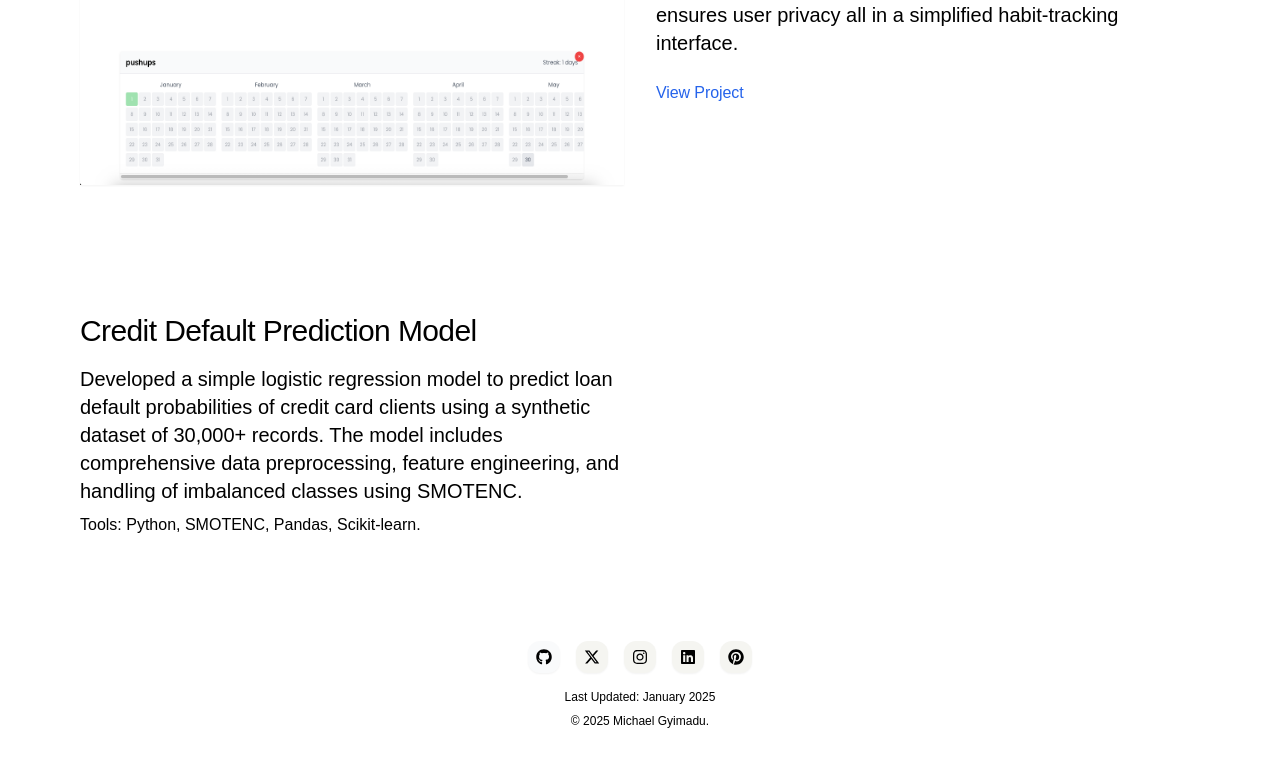
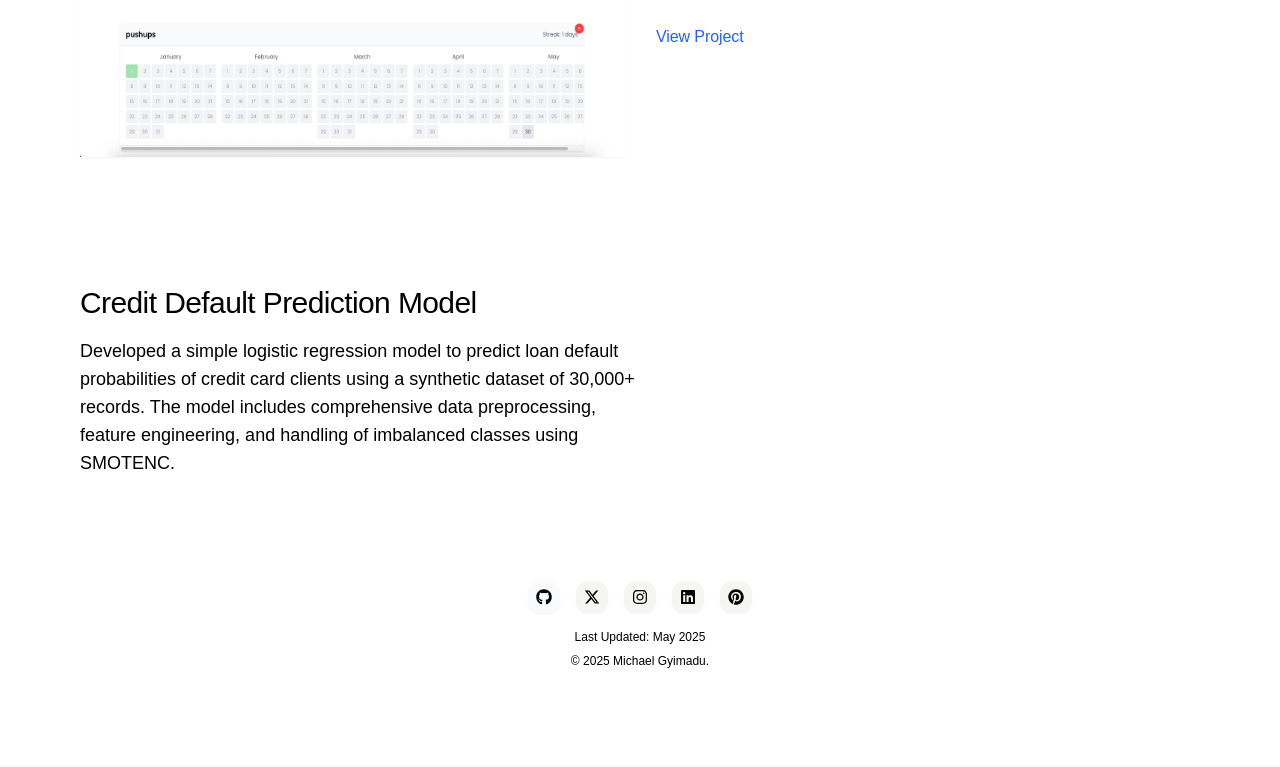
Before and after one commit to gyimadu/portfolio, a Next.js app: page /portfolio in a window 1280 px wide. Shown: the part 1683-2450 px from the top of the page. Built offline with nearby package versions, Linux system fonts and the light colour scheme; a web font is replaced by a local one.

Commit message:
updated portfolio page; changed font; updated tools section on credit modeling project

```diff
--- a/src/app/contact/page.tsx
+++ b/src/app/contact/page.tsx
@@ -126,7 +126,7 @@ export default function Contact() {
                 <FaPinterest className="w-4 h-4" />
               </a>
             </div>
-            <div className="mb-2">Last Updated: January 2025</div>
+            <div className="mb-2">Last Updated: May 2025</div>
             <div>© {new Date().getFullYear()} Michael Gyimadu.</div>
         </footer>
       </main>
--- a/src/app/portfolio/page.tsx
+++ b/src/app/portfolio/page.tsx
@@ -48,7 +48,6 @@ export default function Portfolio() {
     {
       title: "Credit Default Prediction Model",
       description: "Developed a simple logistic regression model to predict loan default probabilities of credit card clients using a synthetic dataset of 30,000+ records. The model includes comprehensive data preprocessing, feature engineering, and handling of imbalanced classes using SMOTENC.",
-      tools: ["Tools: Python, SMOTENC, Pandas, Scikit-learn."],
     }
   ];
 
@@ -97,11 +96,7 @@ export default function Portfolio() {
 
                   <div className="lg:w-1/2">
                     <h3 className="text-xl md:text-3xl font-bold mb-4 font-sans">{project.title}</h3>
-                    <div className="text-black text-lg md:text-xl mb-2">{project.description}</div>
-
-                    {project.tools && project.tools.map((tool, idx) => (
-                      <div key={idx} className="text-black text-lg md:text-base mb-2">{tool}</div>
-                    ))}
+                    <div className="text-black text-lg md:text-lg mb-2">{project.description}</div>
 
                     {project.link && (
                       <a
@@ -169,7 +164,7 @@ export default function Portfolio() {
               <FaPinterest className="w-4 h-4" />
             </a>
           </div>
-          <div className="mb-2">Last Updated: January 2025</div>
+          <div className="mb-2">Last Updated: May 2025</div>
           <div>© {new Date().getFullYear()} Michael Gyimadu.</div>
         </footer>
       </main>
```
